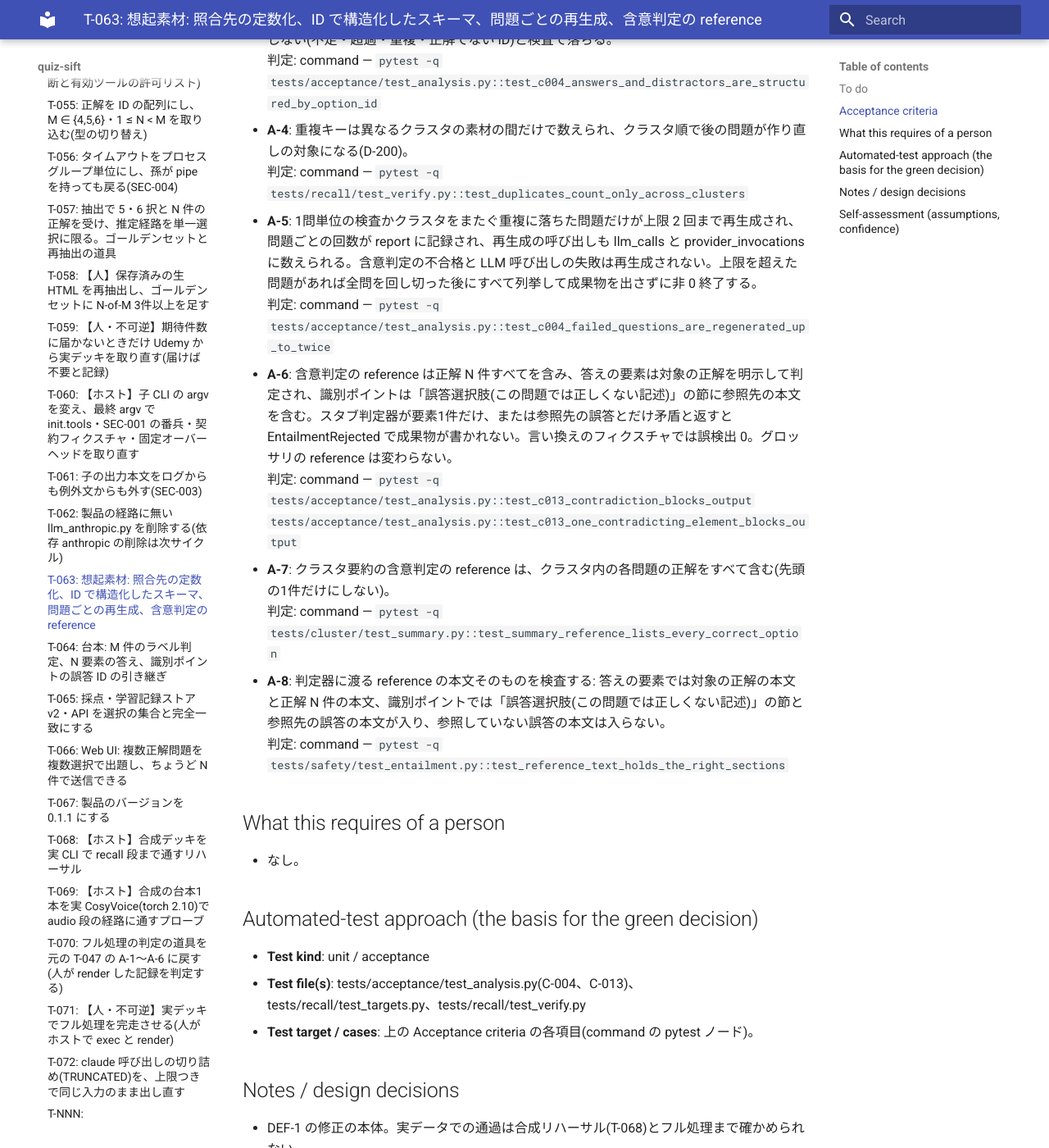
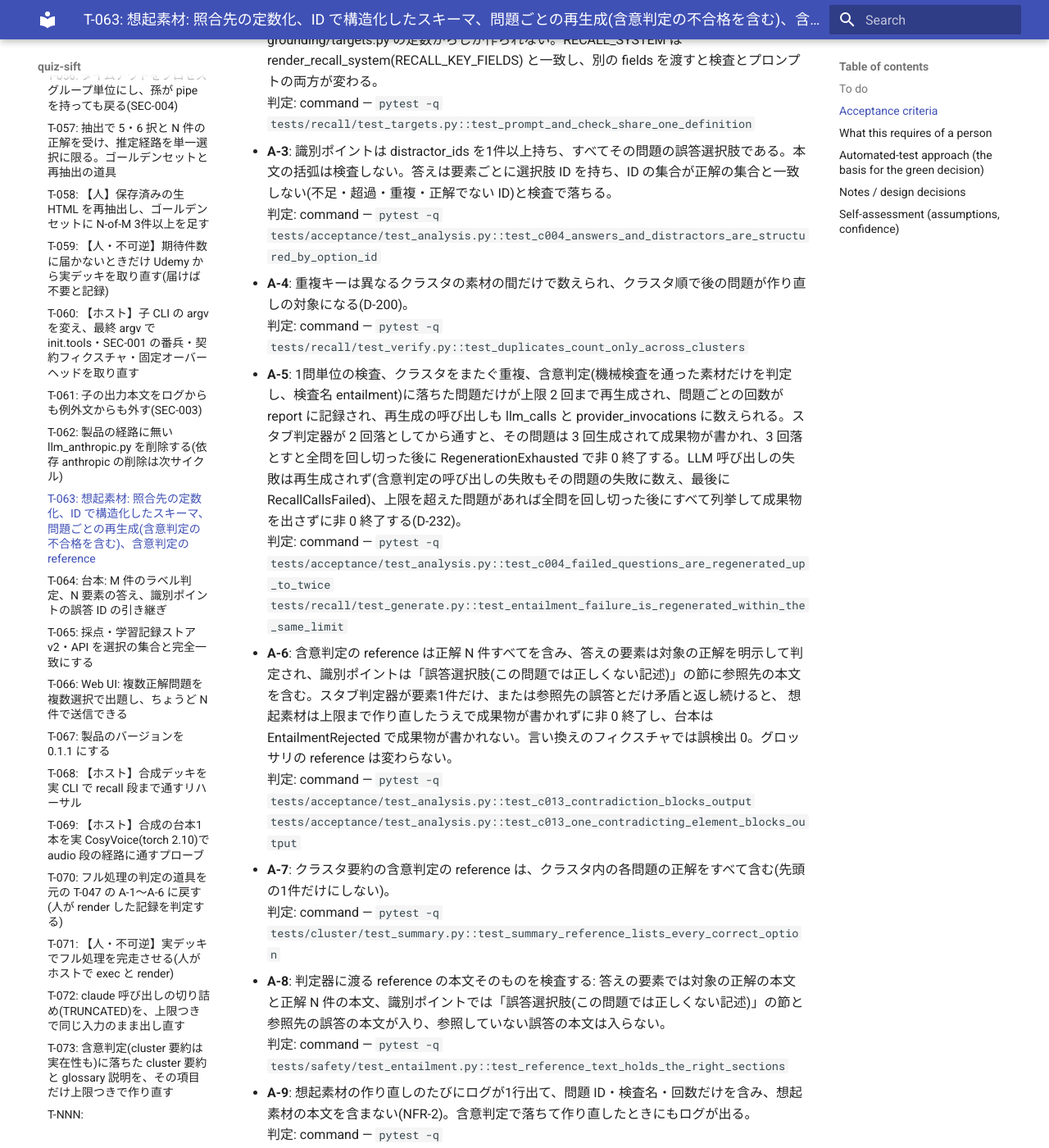
Before and after one commit to komoroko/quiz-sift, an MkDocs documentation site: the page built from docs/tasks/T-063.md, in a window 1280 px wide and 1400 px high, scrolled down 1348 px. Shown: the whole window at 82% size. Built offline with MkDocs 1.6.1 and Material for MkDocs 9.7.7, drawn with Linux system fonts in a browser that asks for light colours; some of the changed text lies outside the part shown.

Commit message:
gate: mandate の再承認(含意判定に落ちた生成物を作り直す。D-232・D-233・ADR-026、T-063 を作り直し、T-073 を追加。T-059・T-071 の承認を持ち越し)

```diff
--- a/docs/10-requirements.md
+++ b/docs/10-requirements.md
@@ -92,7 +92,7 @@
   - [ ] 答えは N 要素の配列で、各要素は対応する正解の**選択肢 ID** を持つ。要素の ID の集合が正解の ID の集合と一致しなければ(要素数の不足・超過、重複、正解でない ID)検査で落とす。要素と正解の対応は ID で取り、配列の順序には意味を持たせない。
   - [ ] 重複キーの検査は、要件の文面(同一の想起キーが複数の**クラスタ**で使われていない)どおり、異なるクラスタの素材の間だけで数える。現行の `recall/verify.duplicate_count` は同じクラスタ内の問題どうしも数えており、要件より強い。
   - [ ] 識別ポイントの含意判定では、reference に、その識別ポイントが参照する誤答選択肢の本文を加える。本文が参照先の誤答選択肢と矛盾すれば、NFR-1 と同じく成果物を出さずにエラー終了する。
-  - [ ] 再生成の対象は、1問単位の検査(実在しないキー、汎用語キー、丸写し、選択肢 ID の不整合、答えの要素の不整合、空の要素)と、クラスタをまたぐ重複キー(クラスタ順で後に来た問題を作り直す)に限る。含意判定の不合格(NFR-1)は再生成せずに止め、LLM 呼び出しの失敗(TIMEOUT など)も再生成しない(前サイクルの D-101 のまま)。
+  - [ ] 再生成の対象は、1問単位の検査(実在しないキー、汎用語キー、丸写し、選択肢 ID の不整合、答えの要素の不整合、空の要素)と、クラスタをまたぐ重複キー(クラスタ順で後に来た問題を作り直す)と、含意判定の不合格(NFR-1。機械検査を通った素材だけを判定する)に限り、同じ上限の中でその問題だけを再生成する(D-232、ADR-026。D-191 を改める)。LLM 呼び出しの失敗(TIMEOUT など)は再生成しない(前サイクルの D-101 のまま)。
   - [ ] 検査に落ちた問題は、**その問題だけを**上限 2 回まで再生成する。問題ごとの再生成回数を記録し、上限を超えた問題が1件でもあれば成果物を出さずに非 0 終了する。再生成の呼び出しも `llm_calls` と `provider_invocations` に数える。
   - [ ] 合成デッキ(日本語と英語を含み、複数正解問題を含む)を実 CLI で recall 段まで通すと、recall 段が exit 0 で終わり、想起素材の検査のすべての件数(ungrounded_keys、generic_keys、duplicate_keys、verbatim、選択肢 ID の不整合、答えの要素の不整合)が 0 で、含意判定が通り、問題ごとの再生成回数とレート枠の使用率が記録される(フル処理の前に置く可逆なリハーサル)。
 - **How verified**: 受入テスト(fake の LLM)と、合成デッキのホスト実測(`artifact`)。実データでの完走はフル処理(NFR-7)。
@@ -135,7 +135,7 @@
   - 対象は想起素材・台本・クラスタ要約の含意判定。グロッサリ(R-5)の reference は前サイクルのまま(公式解説)で、この差分の対象外。
   - 含意判定の reference が、正解 N 件すべてを含む。識別ポイントの reference は、加えて参照先の誤答選択肢の本文を含む(R-4)。
   - N 要素の答え(R-4)は、要素ごとに、その要素が持つ選択肢 ID の正解の選択肢と含意判定にかける(配列の位置では対応を取らない)。
-  - N 件のうち1件とだけ矛盾する生成物で、成果物を出さずにエラー終了する。
+  - N 件のうち1件とだけ矛盾する生成物は成果物に書かない。想起素材・クラスタ要約・グロッサリの説明は、矛盾した項目だけを上限 2 回まで作り直し、上限を超えたら成果物を出さずにエラー終了する。台本は文を生成しないので作り直さず、矛盾すればエラー終了する(D-232、ADR-026)。
   - 正解を言い換えただけの正しい生成物で誤検出しない((b) を N-of-M にも適用する)。
 - **How verified**: 受入テスト(スタブの判定器と、矛盾・言い換えのフィクスチャ)。
 
@@ -208,6 +208,7 @@
 - Q: 試行予算「最大 3 回」の1回とは → A: `--fresh-run` の列1本。`--resume` は数えない。再現性の2列は予算の外 (2026-10-06)
 - Q: N-of-M の実データを Udemy から取り直すか → A: まず保存済みの生 HTML をオフラインで再抽出し、期待件数に届かないときだけ人が取り直す (2026-10-06)
 - Q: 再生成の対象にする検査は → A: 1問単位の検査とクラスタをまたぐ重複だけ。含意判定の不合格と呼び出しの失敗は再生成しない (2026-10-06)
+- Q: 含意判定の不合格を作り直すか(フル処理の試行2が cluster 段の要約の contradicted で止まった) → A: 作り直す。想起素材・クラスタ要約・グロッサリの説明について、落ちた項目だけを上限 2 回まで。上限を超えたら従来どおり止める (2026-10-12)
 - Q: 正解マークの無い問題で受験者の選択から正解を推定する経路は → A: ページの印で単一選択と判別できた問題でだけ使い、判別できなければ抽出の失敗にする (2026-10-06)
 - Q: 識別ポイントの ID と本文の対応を何で守るか → A: 含意判定の reference に参照先の誤答選択肢の本文を加える (2026-10-06)
 - Q: SEC-001 の実測で番兵の env が読まれたことを何で観測するか → A: 読まれると呼び出しが失敗する env を使い、製品と同じ argv で測る (2026-10-06)
--- a/docs/20-design.md
+++ b/docs/20-design.md
@@ -79,7 +79,7 @@
   - **スキーマ**: `RecallDraft(key, answers: (AnswerElement(option_id, text), ...), discrimination: DiscriminationPoint(text, distractor_ids))`。payload の選択肢は不透明なキーで渡し、`parse_recall` がキーを `OptionId` に写し戻す(D-206)。未知のキーは `SCHEMA` で、例外文には件数だけを載せる(NFR-2)。`adapters/llm_anthropic.py` は削除する(D-216、NFR-8)。
   - **検査(1問単位、純粋関数)**: 空要素、`ungrounded_key`、`answer_mismatch`(要素の ID の集合が正解の集合と一致しない)、`missing_options`(名前は残し、中身は「`distractor_ids` が1件以上で、すべて誤答」。括弧の検査 `_QUOTED`/`referenced_options` は消す)、`generic`、`verbatim`。問題をまたぐのは `duplicate_keys` だけで、クラスタをまたぐ場合だけ数え(D-200)、クラスタ順で後の問題を落ちとする。
   - **再生成ループ**: `cli.Pipeline._recall_drafts` と `_Drafted` を廃止し、`recall/generate.py` に一本化する。1問ごとに `1 + MAX_REGENERATIONS`(= 3)回まで生成 → 検査。`LlmCallError` は再生成しない(D-101。ただし子プロセスの切り詰めはアダプタが出し直す。D-231)。`meter.stop_seen()` での早期停止を保つ(D-144)。上限を超えた問題があっても全問を回し切り、その後に超えた問題をすべて列挙して `RegenerationExhausted(SystemExit)` で止まる(D-217。メッセージは問題 ID・検査名・回数だけ)。
-  - **含意判定**: 答えの要素は `reference_for(q, focus=要素の option_id)`、識別ポイントは `reference_for(q, distractors=distractor_ids)`(D-192)。不合格は再生成せず `EntailmentRejected`。
+  - **含意判定**: 答えの要素は `reference_for(q, focus=要素の option_id)`、識別ポイントは `reference_for(q, distractors=distractor_ids)`(D-192)。機械検査を通った素材だけを判定し、不合格は検査名 `entailment` として同じ上限の中で作り直す(D-232、ADR-026。当初の「再生成せず `EntailmentRejected`」を改めた)。
   - **reference の形**: 誤答の本文を「正しい情報」として渡すと、「X は当てはまらない」という正しい識別ポイントが contradicted になる。そこで reference を「正解: …」と「誤答選択肢(この問題では正しくない記述): …」の節に分け、`ENTAILMENT_SYSTEM` に「誤答選択肢の節は、この問題の答えとして正しくない記述の一覧である。statement が誤答選択肢を正しくないと述べることは矛盾ではない」と足す。プロンプトの変更は ADR-019 の運用の変更で、実判定での効果は合成リハーサル(C-026)で確かめる。
   - **成果物**: recall の JSON に `answers[{option, text}]` と `discrimination{text, distractors[]}`、report に `regenerations`(問題ごとの回数)を足す(検査ごとの延べ件数は作らない、D-219)。ログは件数だけ。
 - **Existing assets to reuse**: `is_present`、`original_ratio`、`RecallKey.term_set`、`emit_if_consistent`、`ContractError`、`parse_proposals` の keyed 方式、`Meter`。
@@ -134,7 +134,8 @@
 
 ### NFR-1 → design
 - **Implementation method**: 3か所に重複している `_reference`(`recall/generate.py`、`script/generate.py`、`cluster/summary.py`)を `safety/entailment.reference_for(question, focus=None)` に1本化する。`focus=None` は正解 N 件すべて、`focus` を渡すと「この文が説明する正解」を明示し正解 N 件も併記する(local)。識別ポイントは参照先の誤答の本文を加える(D-192)。グロッサリの reference は変えない(D-195)。
-- **Tests**: 判定器のスタブが要素2だけに contradicted を返すと `EntailmentRejected` で成果物が書かれない。参照先の誤答と矛盾する識別ポイントでも止まる。言い換えのフィクスチャでは誤検出 0。
+- **生成物の作り直し**(D-232、ADR-026): 想起素材・クラスタ要約・グロッサリの説明は、含意判定(クラスタ要約は実在性の検査も)に落ちた項目だけを `MAX_REGENERATIONS`(= 2、recall の D-171 と同じ)回まで作り直し、上限を超えたら従来どおり成果物を出さずに止める。recall は含意判定を1問の検査の最後に置き、検査名 `entailment` で同じ上限を共有する(D-191 を改める)。台本は文を生成しないので変えない。ログは ID と検査名・回数だけ。
+- **Tests**: 判定器のスタブが要素2だけに contradicted を返し続けると成果物が書かれずに非0終了する(recall は上限まで作り直してから `RegenerationExhausted`、台本は `EntailmentRejected`)。参照先の誤答と矛盾する識別ポイントでも止まる。言い換えのフィクスチャでは誤検出 0。
 - **What this requires of a person**: なし(判定能力そのものは測らない。D-043/D-044 のまま)。
 - **Reversibility**: 可逆。
 
--- /dev/null
+++ b/docs/decisions/ADR-026.md
@@ -0,0 +1,48 @@
+# ADR-026: 含意判定に落ちた生成物を、その項目だけ上限つきで作り直す(ADR-022 の「不合格の扱い」を改める)
+
+- **Status**: proposed
+- **Date**: 2026-10-12
+- **Decider**: human (finalized at the mandate)
+- **Related requirements**: NFR-1、R-4、R-3、NFR-7
+
+## Background / problem
+ADR-022 は「含意判定の不合格は再生成しない」を採り、「含意判定の不合格も再生成する」案を「判定器が通すまで引き直す形になり、NFR-1 の守りが弱まる」として退けた(D-191)。cluster 段の要約とグロッサリの説明は、もともと1件の不合格で段ごと止まり、作り直さない。
+
+実デッキのフル処理で cluster 段の要約の検査まで達した列は5本あり、そのうち3本が止まった。前サイクルの 7d685472…(UngroundedSummary)と ed330309…(EntailmentRejected)、今サイクルの試行2の 47a478dc…(EntailmentRejected、2026-10-12)である。前サイクルの 591e7bb9… と今サイクルの f72c0ea9…(2026-10-09)は、同じデッキで通った。recall 段の含意判定(190 問で約 400 件)と glossary 段は、実デッキでまだ一度も走っていない。1件の不合格で列全体が完走不能になり、不可逆の試行は残り1回しかない。
+
+## Options
+
+### Option A: 落ちた項目だけを上限つきで作り直す(cluster・glossary・recall)
+- Overview: 含意判定が `consistent` でなかった生成物は書かずに捨て、その項目(クラスタの要約、用語の説明、1問の想起素材)だけを作り直す。作り直しは最初の1回と合わせて最大 `1 + MAX_REGENERATIONS`(= 3)回まで行い、超えたら従来どおり成果物を出さずに非0終了する。
+- Cost: 落ちた項目ごとに、生成と判定の呼び出しが最大2組増える。
+- Security: 矛盾した生成物が成果物に書かれることは従来どおり無い。代償として、判定器が見逃す誤り(偽陰性)が通る機会は1項目あたり最大3倍になる。
+- Non-functional: 確率的な1件の不合格で列全体を失うことが無くなる。
+- Implementation effort: 3つのモジュール。
+- Pros / cons: 完走の見込みが上がる。判定器の偽陰性に対する守りは弱まる。
+
+### Option B: 含意判定の不合格は作り直さない(ADR-022 のまま)
+- Overview: 実在性の検査の作り直しだけを足す。
+- Cost: なし。
+- Security: 守りは今のまま。
+- Non-functional: 実デッキでは cluster 段の要約だけでも、検査まで達した5本中3本が止まっている。最後の試行が完走する見込みは低い。
+- Implementation effort: 小さい。
+- Pros / cons: NFR-1 は字面どおり守れる。不可逆の試行の予算を使い切る見込みが高い。
+
+## Decision
+**Adopted**: Option A
+
+**Reason**: 人の回答(2026-10-12、D-232)。NFR-1 の目的は、矛盾した生成物を学習者に届けないことにある。生成物を捨てて作り直しても成果物には何も書かれないので、目的は保てる。判定器の偽陰性が増える分は、上限を2回に抑えて引き受ける。
+
+## Consequences / results
+- NFR-1 の基準「矛盾する生成物でエラー終了する」は「矛盾した生成物は書かず、その項目だけを上限まで作り直し、超えたら成果物を出さずにエラー終了する」に改める。R-4 の「含意判定の不合格は再生成しない」も改める(D-191 の改訂)。
+- cluster 段: クラスタごとに「要約 → 実在性の検査 → 含意判定」を行う。どちらかに落ちたら、そのクラスタの要約だけを作り直す。上限を超えたクラスタが出た時点で、最後に落ちた検査に応じて `UngroundedSummary` か `EntailmentRejected` で止める。
+- glossary 段: 照合先のある用語ごとに判定する。`consistent` でなければ、その用語の説明だけを作り直す。全用語を判定したうえで、上限を超えた用語があれば `EntailmentRejected` で止める。
+- recall 段: 含意判定を1問の検査の最後に置き、`entailment` という検査名で他の1問単位の検査と同じ上限を共有する。上限超過は D-217 と同じく、全問を回し切ってから `RegenerationExhausted` で止める。
+- script 段は文を生成せず、recall の文を判定し直すだけなので作り直す対象が無い。recall で通った文が script の判定で揺れて落ちるリスクは残る。
+- ログに載せるのはクラスタ ID か問題 ID か用語の通し番号と、検査名・回数だけにする(NFR-2)。
+
+### What this requires of a person
+- なし。
+
+### Reversibility
+- 可逆(コードの変更だけ)。
--- a/docs/tasks/T-063.md
+++ b/docs/tasks/T-063.md
@@ -1,11 +1,11 @@
-# T-063: 想起素材: 照合先の定数化、ID で構造化したスキーマ、問題ごとの再生成、含意判定の reference
+# T-063: 想起素材: 照合先の定数化、ID で構造化したスキーマ、問題ごとの再生成(含意判定の不合格を含む)、含意判定の reference
 
-- **Covers requirement/design**: R-4, NFR-1 / docs/20-design.md の該当節(claim: C-004, C-013)
+- **Covers requirement/design**: R-4, NFR-1 / docs/20-design.md の該当節、ADR-022、ADR-026(claim: C-004, C-013)
 - **Kind**: integration
 - **Phase**: build
 - **status**: todo
 - **blockedBy**: T-055, T-056, T-057, T-062
-- **Dependents (what waits on this task)**: T-064, T-065, T-068, T-070
+- **Dependents (what waits on this task)**: T-064, T-065, T-068, T-070, T-073
 - **Owner**: implementer
 
 ## To do
@@ -14,6 +14,7 @@
 - verify を1問単位の検査に分け、括弧の検査を消す。
 - 再生成ループを recall/generate.py に一本化し、cli._recall_drafts を消す。
 - reference_for を safety/entailment.py に1本化し、ENTAILMENT_SYSTEM に誤答節の意味を足す。
+- (2026-10-12 の再実行、D-232・D-233)含意判定を1問の検査(`_generate_one`)の最後に置く。機械検査をすべて通った素材だけを判定し、`consistent` でなければ検査名 `entailment` の不合格として、同じ上限の中でその問題を作り直す。段の最後の一括の `emit_if_consistent` は外す。`check_entailment` の `LlmCallError` はその問題の呼び出しの失敗に数える(最後に `RecallCallsFailed`)。`RecallReport` のフィールドは変えない(D-219)。作り直しのたびに、問題 ID・検査名・回数だけのログを1行出す。
 - RecallDraft の形が変わるので、script/generate.py の Answer の組み立ては N 要素の答えを連結する最小の形で追従させる(ラベル判定と識別ポイントの ID は T-064 の側)。
 
 ## Acceptance criteria
@@ -27,25 +28,28 @@
   判定: command — `pytest -q tests/acceptance/test_analysis.py::test_c004_answers_and_distractors_are_structured_by_option_id`
 - **A-4**: 重複キーは異なるクラスタの素材の間だけで数えられ、クラスタ順で後の問題が作り直しの対象になる(D-200)。
   判定: command — `pytest -q tests/recall/test_verify.py::test_duplicates_count_only_across_clusters`
-- **A-5**: 1問単位の検査かクラスタをまたぐ重複に落ちた問題だけが上限 2 回まで再生成され、問題ごとの回数が report に記録され、再生成の呼び出しも llm_calls と provider_invocations に数えられる。含意判定の不合格と LLM 呼び出しの失敗は再生成されない。上限を超えた問題があれば全問を回し切った後にすべて列挙して成果物を出さずに非 0 終了する。
-  判定: command — `pytest -q tests/acceptance/test_analysis.py::test_c004_failed_questions_are_regenerated_up_to_twice`
-- **A-6**: 含意判定の reference は正解 N 件すべてを含み、答えの要素は対象の正解を明示して判定され、識別ポイントは「誤答選択肢(この問題では正しくない記述)」の節に参照先の本文を含む。スタブ判定器が要素1件だけ、または参照先の誤答とだけ矛盾と返すと EntailmentRejected で成果物が書かれない。言い換えのフィクスチャでは誤検出 0。グロッサリの reference は変わらない。
+- **A-5**: 1問単位の検査、クラスタをまたぐ重複、含意判定(機械検査を通った素材だけを判定し、検査名 entailment)に落ちた問題だけが上限 2 回まで再生成され、問題ごとの回数が report に記録され、再生成の呼び出しも llm_calls と provider_invocations に数えられる。スタブ判定器が 2 回落としてから通すと、その問題は 3 回生成されて成果物が書かれ、3 回落とすと全問を回し切った後に RegenerationExhausted で非 0 終了する。LLM 呼び出しの失敗は再生成されず(含意判定の呼び出しの失敗もその問題の失敗に数え、最後に RecallCallsFailed)、上限を超えた問題があれば全問を回し切った後にすべて列挙して成果物を出さずに非 0 終了する(D-232)。
+  判定: command — `pytest -q tests/acceptance/test_analysis.py::test_c004_failed_questions_are_regenerated_up_to_twice tests/recall/test_generate.py::test_entailment_failure_is_regenerated_within_the_same_limit`
+- **A-6**: 含意判定の reference は正解 N 件すべてを含み、答えの要素は対象の正解を明示して判定され、識別ポイントは「誤答選択肢(この問題では正しくない記述)」の節に参照先の本文を含む。スタブ判定器が要素1件だけ、または参照先の誤答とだけ矛盾と返し続けると、 想起素材は上限まで作り直したうえで成果物が書かれずに非 0 終了し、台本は EntailmentRejected で成果物が書かれない。言い換えのフィクスチャでは誤検出 0。グロッサリの reference は変わらない。
   判定: command — `pytest -q tests/acceptance/test_analysis.py::test_c013_contradiction_blocks_output tests/acceptance/test_analysis.py::test_c013_one_contradicting_element_blocks_output`
 - **A-7**: クラスタ要約の含意判定の reference は、クラスタ内の各問題の正解をすべて含む(先頭の1件だけにしない)。
   判定: command — `pytest -q tests/cluster/test_summary.py::test_summary_reference_lists_every_correct_option`
 - **A-8**: 判定器に渡る reference の本文そのものを検査する: 答えの要素では対象の正解の本文と正解 N 件の本文、識別ポイントでは「誤答選択肢(この問題では正しくない記述)」の節と参照先の誤答の本文が入り、参照していない誤答の本文は入らない。
   判定: command — `pytest -q tests/safety/test_entailment.py::test_reference_text_holds_the_right_sections`
+- **A-9**: 想起素材の作り直しのたびにログが1行出て、問題 ID・検査名・回数だけを含み、想起素材の本文を含まない(NFR-2)。含意判定で落ちて作り直したときにもログが出る。
+  判定: command — `pytest -q tests/recall/test_generate.py::test_regeneration_log_names_question_id_and_counts_only`
 
 ## What this requires of a person
 - なし。
 
 ## Automated-test approach (the basis for the green decision)
 - **Test kind**: unit / acceptance
-- **Test file(s)**: tests/acceptance/test_analysis.py(C-004、C-013)、tests/recall/test_targets.py、tests/recall/test_verify.py
+- **Test file(s)**: tests/acceptance/test_analysis.py(C-004、C-013)、tests/recall/test_targets.py、tests/recall/test_verify.py、tests/recall/test_generate.py
 - **Test target / cases**: 上の Acceptance criteria の各項目(command の pytest ノード)。
 
 ## Notes / design decisions
 - DEF-1 の修正の本体。実データでの通過は合成リハーサル(T-068)とフル処理まで確かめられない。
+- D-233: 2026-10-12 に done から作り直しへ戻した。recall の含意判定の不合格を作り直す方針(D-232、ADR-026)に合わせて A-5・A-6 を書き直し、A-9 を足した。既存のテストのうち「含意判定の不合格は作り直さない」「recall は EntailmentRejected で止まる」を固定しているもの(tests/acceptance/test_analysis.py、tests/recall/test_generate.py)は新しい方針に直す。
 - D-207: 識別ポイントは1問に1件。D-210: 要素の reference は対象を明示し N 件も併記。
 
 ## Self-assessment (assumptions, confidence)
```
Also changed, not shown: docs/decisions/ADR-022.md (+1 -1 lines), docs/tasks/T-073.md (added, +49 -0 lines), 3 other files.
